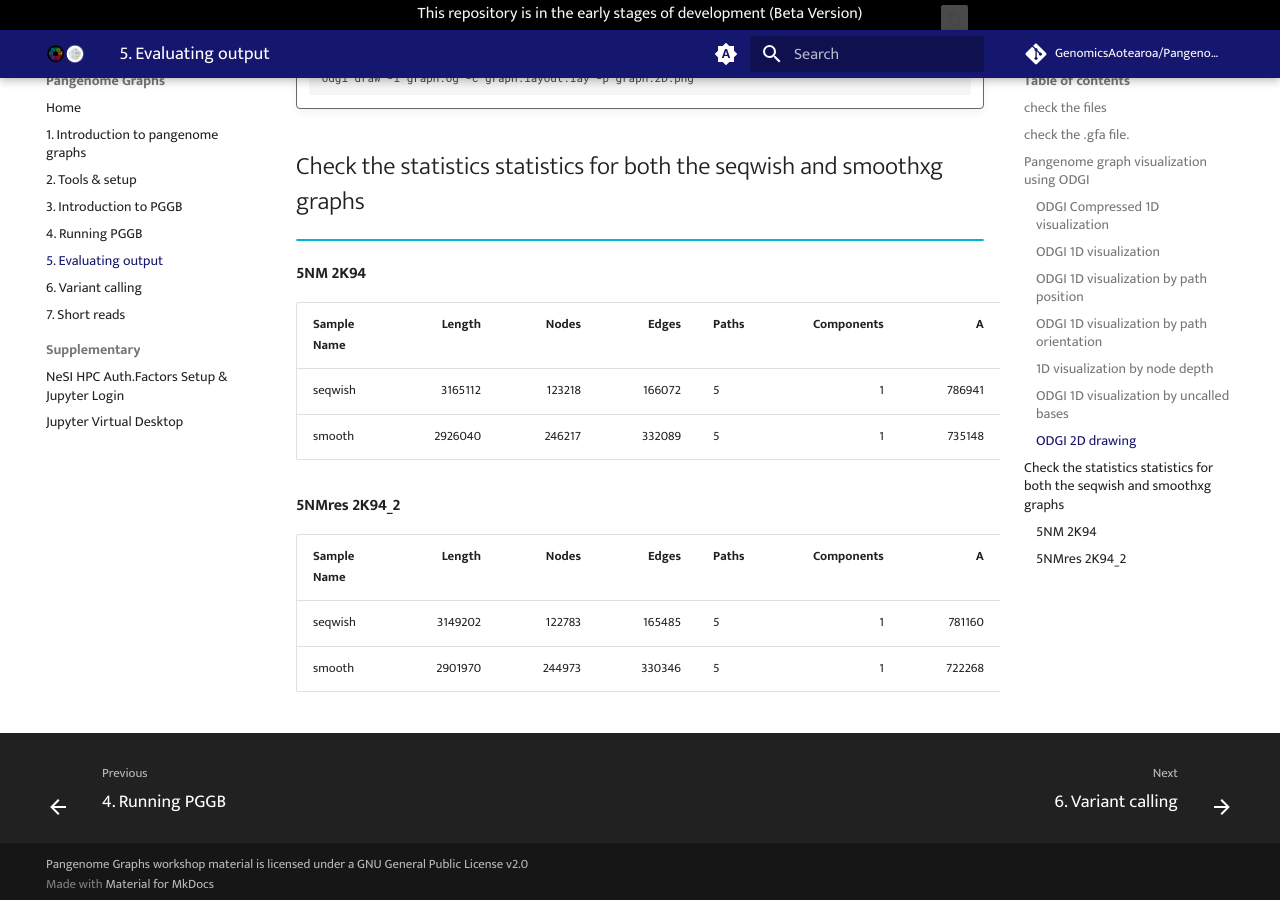
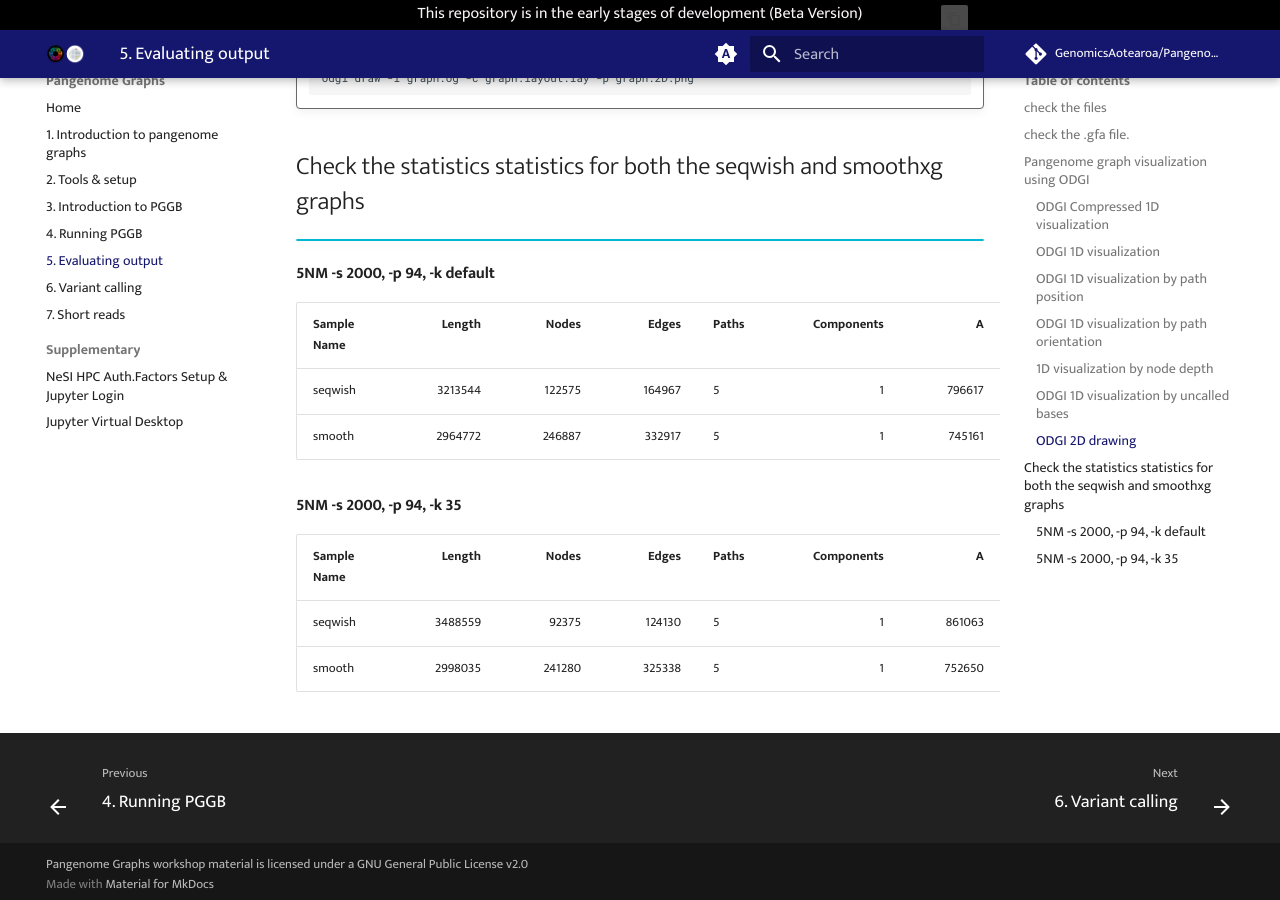
Before and after one commit to GenomicsAotearoa/Pangenome-Graphs-Workshop, an MkDocs documentation site: the page built from docs/5_Evaluating_pggb_output.md, in a window 1280 px wide and 900 px high, scrolled down 3908 px. Built offline with MkDocs 1.6.1 and Material for MkDocs 9.7.7, drawn with Linux system fonts in a browser that asks for light colours; comment, search, counter and statistics services are not loaded.

Commit message:
Update 5_Evaluating_pggb_output.md

```diff
--- a/docs/5_Evaluating_pggb_output.md
+++ b/docs/5_Evaluating_pggb_output.md
@@ -196,16 +196,16 @@ This shows a 1D rendering of the built pangenome graph where the paths are color
 ## Check the statistics statistics for both the seqwish and smoothxg graphs
 !!! info ""
 
-#### 5NM 2K94
+#### 5NM -s 2000, -p 94, -k default
 
 | Sample Name                         | Length    | Nodes  | Edges  |Paths       |Components | A   |C    |T    |G    |N   |
 |:-----                               |----------:|-------:|-------:|------------|-----------:|----:|----:|----:|----:|----:|
-|seqwish	|3165112	|123218	|166072	|5	|1	|786941	|789388	|784867	|803816	|100|
-|smooth	  |2926040	|246217	|332089	|5	|1	|735148	|742974	|726837	|720981 |100|
+|seqwish  |3213544	|122575	|164967	|5	|1	|796617	|815725	|800622	|800480	|100|
+|smooth	  |2964772	|246887	|332917	|5	|1	|745161	|757008	|737404	|725099 |100|
 
-#### 5NMres 2K94_2
+#### 5NM -s 2000, -p 94, -k 35
 
 | Sample Name                         | Length    | Nodes  | Edges  |Paths       |Components | A   |C    |T    |G    |N   |
 |:-----                               |----------:|-------:|-------:|------------|-----------:|----:|----:|----:|----:|----:|
-|seqwish	|3149202	|122783	|165485	|5	|1	|781160	|799964	|784119	|783859	|100|
-|smooth	  |2901970	|244973	|330346	|5	|1	|722268	|722956	|729066	|727580 |100|
+|seqwish  |3488559 |92375	|124130	|5	|1	|861063	|890024	|863665	|873707	|100|
+|smooth	  |2998035 |241280	|325338	|5	|1	|752650	|765699	|745759	|733827 |100|
```
